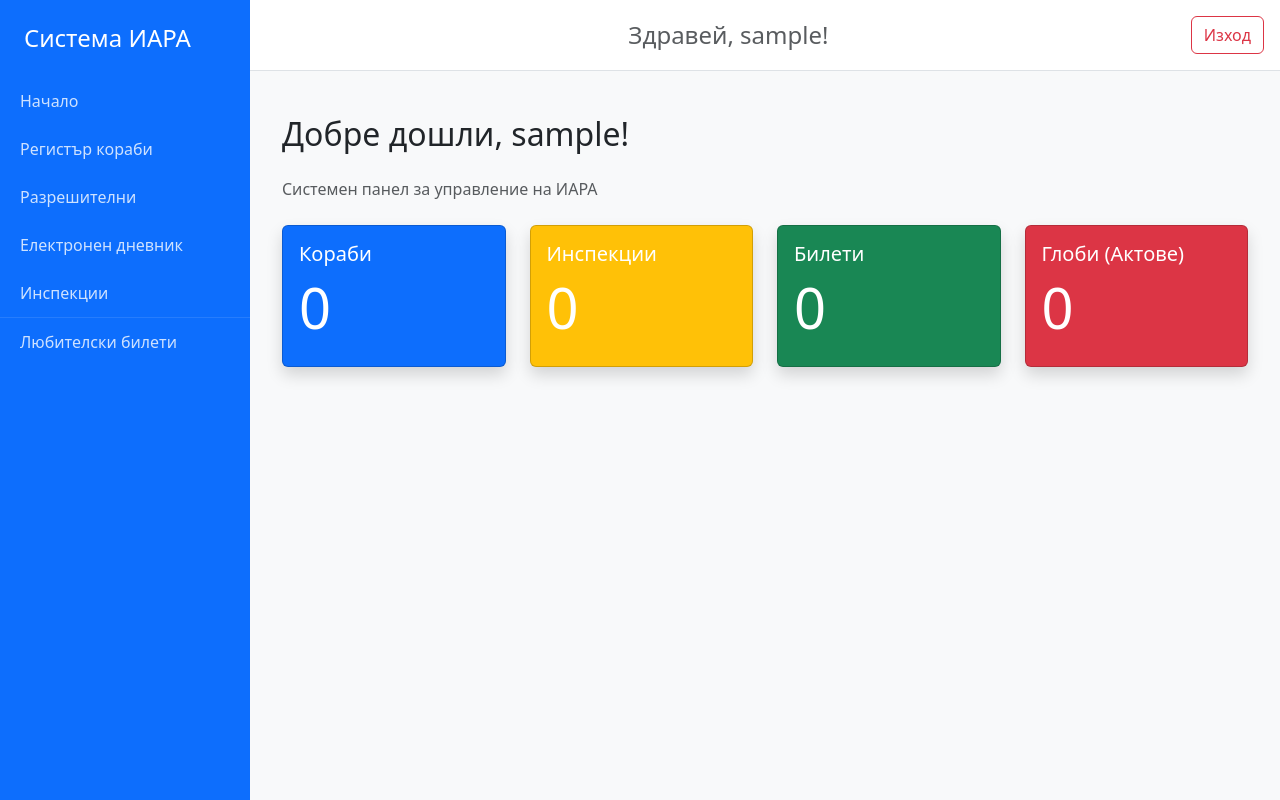
After one commit to codingburgas/iara-gdbpzn-LESusova23, a Flask app: page /dashboard in a window 1280 px wide. The commit adds this page. Run offline with Flask 3, Linux system fonts and the light colour scheme; the visitor is signed in with stand-in values (Sample User, id 1); data that the repository does not hold is empty.

Commit message:
Feat: Add dashboard page with system statistics

```diff
--- a/app.py
+++ b/app.py
@@ -67,6 +67,17 @@ def logout():
 def index():
     ships = Ship.query.all()
     return render_template('index.html', ships=ships)
+
+@app.route('/dashboard')
+@login_required
+def dashboard():
+    stats = {
+        'ships': Ship.query.count(),
+        'inspections': Inspection.query.count(),
+        'tickets': Ticket.query.count(),
+        'fines': Fine.query.count()
+    }
+    return render_template('dashboard.html', stats=stats)
 
 @app.route('/ship/add', methods=['GET', 'POST'])
 @login_required
--- a/templates/base.html
+++ b/templates/base.html
@@ -23,6 +23,7 @@
         <nav class="sidebar p-0">
             <h4 class="mb-4 mt-4 px-4">Система ИАРА</h4>
             <ul class="nav flex-column">
+                <li class="nav-item"><a class="nav-link" href="/dashboard">Начало</a></li>
                 <li class="nav-item"><a class="nav-link" href="/">Регистър кораби</a></li>
                 <li class="nav-item"><a class="nav-link" href="/permits">Разрешителни</a></li>
                 <li class="nav-item"><a class="nav-link" href="/catch_logs">Електронен дневник</a></li>
--- /dev/null
+++ b/templates/dashboard.html
@@ -0,0 +1,42 @@
+{% extends 'base.html' %}
+{% block content %}
+<div class="container-fluid mt-4">
+    <h2 class="mb-4">Добре дошли, {{ current_user.username }}!</h2>
+    <p class="text-muted">Системен панел за управление на ИАРА</p>
+
+    <div class="row mt-4">
+        <div class="col-md-3">
+            <div class="card text-white bg-primary mb-3 shadow">
+                <div class="card-body">
+                    <h5 class="card-title">Кораби</h5>
+                    <h2 class="display-4">{{ stats.ships }}</h2>
+                </div>
+            </div>
+        </div>
+        <div class="col-md-3">
+            <div class="card text-white bg-warning mb-3 shadow">
+                <div class="card-body">
+                    <h5 class="card-title">Инспекции</h5>
+                    <h2 class="display-4">{{ stats.inspections }}</h2>
+                </div>
+            </div>
+        </div>
+        <div class="col-md-3">
+            <div class="card text-white bg-success mb-3 shadow">
+                <div class="card-body">
+                    <h5 class="card-title">Билети</h5>
+                    <h2 class="display-4">{{ stats.tickets }}</h2>
+                </div>
+            </div>
+        </div>
+        <div class="col-md-3">
+            <div class="card text-white bg-danger mb-3 shadow">
+                <div class="card-body">
+                    <h5 class="card-title">Глоби (Актове)</h5>
+                    <h2 class="display-4">{{ stats.fines }}</h2>
+                </div>
+            </div>
+        </div>
+    </div>
+</div>
+{% endblock %}
```
